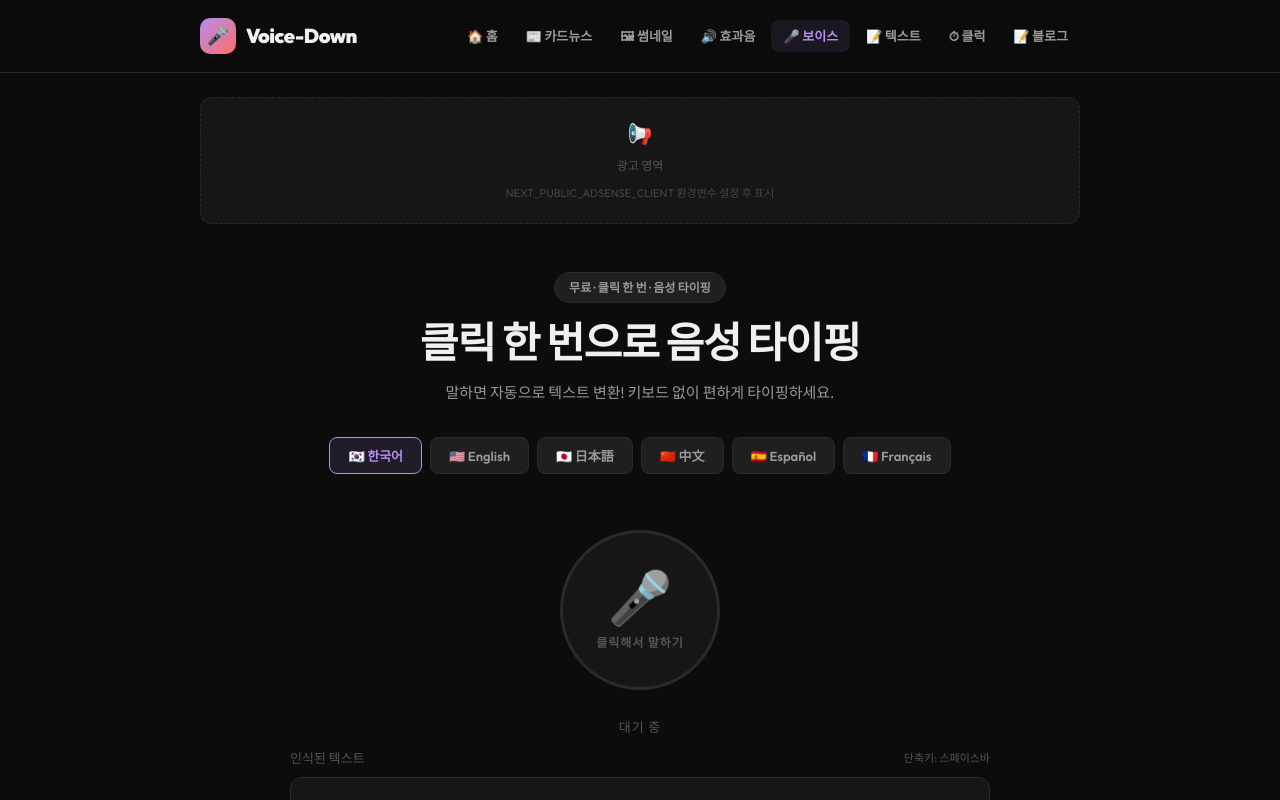
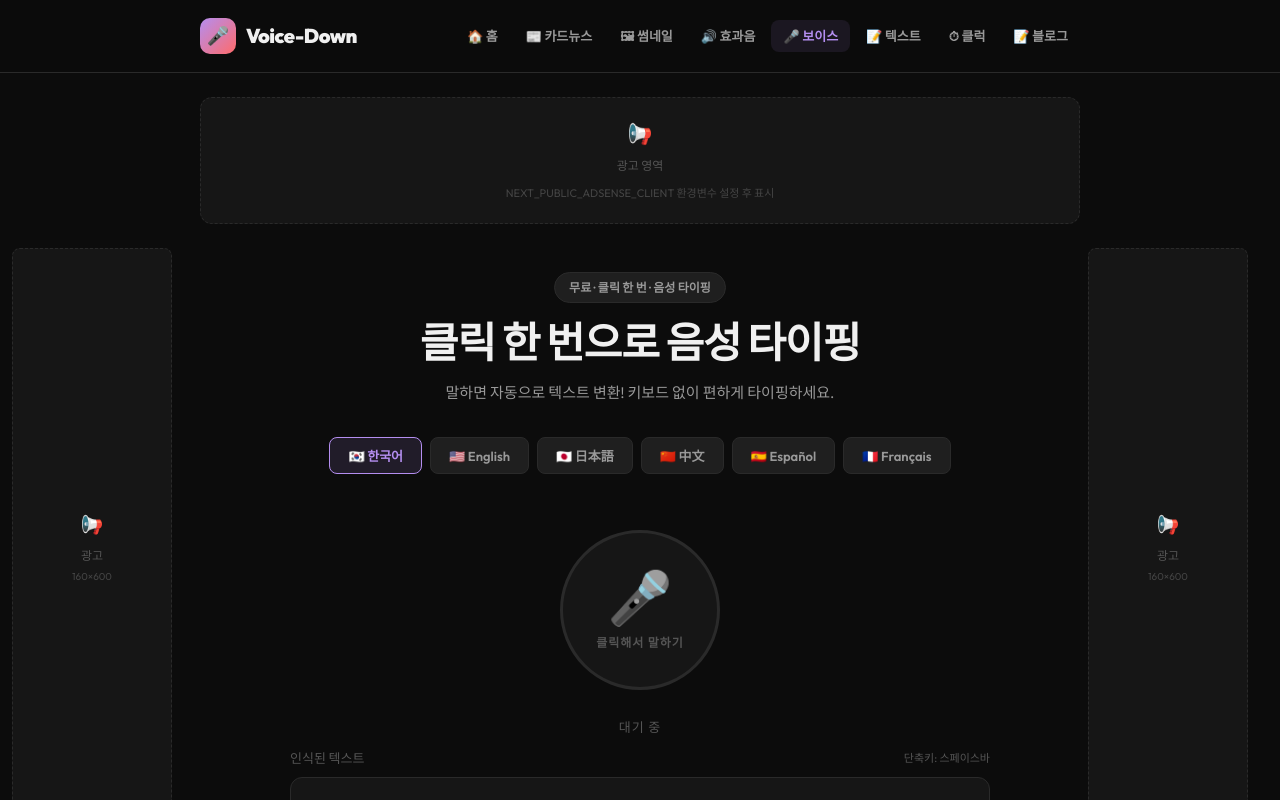
Before and after one commit to mintimjang33/cardnews-converter, a Next.js app: page /voice-down in a window 1280 px wide. Shown: the top 800 px of the page. Built offline with nearby package versions, Linux system fonts and the light colour scheme; no server answers.

Commit message:
Add files via upload

```diff
--- a/pages/cardnews-down.js
+++ b/pages/cardnews-down.js
@@ -84,7 +84,7 @@
         </div>
       )}
 
-      <Footer siteName="CardNews-Down" />
+      <Footer siteName="CardNews-Down" adsOn={adsOn} />
     </>
   )
 }
--- a/pages/voice-down.js
+++ b/pages/voice-down.js
@@ -2,7 +2,7 @@
 import Head from 'next/head'
 import Header from '../components/Header'
 import Footer from '../components/Footer'
-import { AdSlot } from '../components/AdSlot'
+import { AdSlot, SidebarAd } from '../components/AdSlot'
 
 const VOICE_LANGS = [
   { code: 'ko-KR', flag: '🇰🇷', label: '한국어' },
@@ -128,8 +128,15 @@
 
       <Header siteName="Voice-Down" siteHref="/" />
 
-      <div className="wrap">
-        {adsOn && <div style={{ marginTop: 24 }}><AdSlot slot={process.env.NEXT_PUBLIC_AD_SLOT_TOP || '1111111111'} /></div>}
+      {adsOn && (
+        <div className="wrap" style={{ marginTop: 24 }}>
+          <AdSlot slot={process.env.NEXT_PUBLIC_AD_SLOT_TOP || '1111111111'} />
+        </div>
+      )}
+
+      <div className="page-layout">
+        {adsOn && <aside className="sidebar"><SidebarAd slot={process.env.NEXT_PUBLIC_AD_SLOT_LEFT || '5555555555'} /></aside>}
+        <main className="wrap main-content">
 
         <section className="hero">
           <div className="hero-badge">무료 · 클릭 한 번 · 음성 타이핑</div>
@@ -191,9 +198,11 @@
             ))}
           </div>
         </section>
+        </main>
+        {adsOn && <aside className="sidebar"><SidebarAd slot={process.env.NEXT_PUBLIC_AD_SLOT_RIGHT || '6666666666'} /></aside>}
       </div>
 
-      <Footer siteName="Voice-Down" />
+      <Footer siteName="Voice-Down" adsOn={adsOn} />
     </>
   )
 }
```
Also changed, not shown: pages/clock-down.js (+4 -7 lines), pages/text-down.js (+12 -3 lines).
